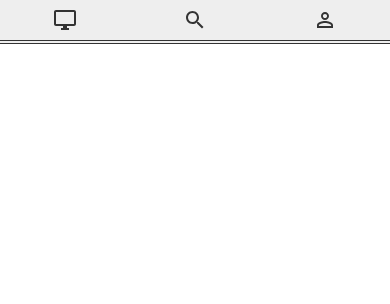
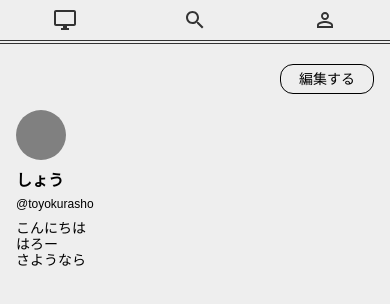
Before and after one commit to toyoboh/kchannel, a React (Create React App) app: page /profile/1 in a window 390 px wide. Shown: the top 304 px of the page. Built offline with nearby package versions, Linux system fonts and the light colour scheme.

Commit message:
プロフィール画面作成

```diff
--- a/src/App.jsx
+++ b/src/App.jsx
@@ -7,6 +7,7 @@ import CategoryList from "./page/CategoryList";
 import BoardList from "./page/BoardList";
 import ThreadList from "./page/ThreadList";
 import CommentList from "./page/CommentList";
+import Profile from "./page/Profile";
 
 function App() {
     return (
@@ -14,7 +15,10 @@ function App() {
             <Router>
                 <Header />
                     <Route exact path="/">test</Route>
-                    <Route exact path="/categoryList">
+                    <Route path="/profile/:userId">
+                        <Profile />
+                    </Route>
+                    <Route path="/categoryList">
                         <CategoryList />
                     </Route>
                     <Route path="/boardList/:categoryId">
--- a/src/component/Header.jsx
+++ b/src/component/Header.jsx
@@ -20,7 +20,7 @@ const Header = () => {
                             <SearchIcon />
                         </li>
                     </Link>
-                    <Link className="header-item" to="">
+                    <Link className="header-item" to="/profile/sho">
                         <li>
                             <PersonOutlineIcon />
                         </li>
--- /dev/null
+++ b/src/css/Profile.css
@@ -0,0 +1,51 @@
+.profile {
+    background-color: var(--base-color);
+    min-height: 100vh;
+}
+
+@media(max-width: 480px) {
+    .profile {
+        padding: 20px 16px;
+        width: 100%;
+    }
+
+    .profile > .update-button-content {
+        margin-bottom: 16px;
+        text-align: right;
+    }
+
+    .profile > .update-button-content > .update-button {
+        border: 1px solid black;
+        border-radius: 13px;
+        font-size: 14px;
+        padding: 6px 18px;
+    }
+
+    .profile > .user-icon-content {
+        margin-bottom: 12px;
+    }
+
+    .profile > .user-icon-content > .user-icon {
+        background-color: gray;
+        border-radius: 50%;
+        height: 50px;
+        font-size: 16px;
+        width: 50px;
+    }
+
+    .profile > .user-main-content > .user-name {
+        font-size: 16px;
+        font-weight: 600;
+        margin-bottom: 8px;
+    }
+
+    .profile > .user-main-content > .user-id {
+        font-size: 12px;
+        margin-bottom: 8px;
+    }
+
+    .profile > .user-main-content > .introduction {
+        font-size: 14px;
+        margin-bottom: 8px;
+    }
+}
--- /dev/null
+++ b/src/page/Profile.jsx
@@ -0,0 +1,25 @@
+import React from "react";
+import { useParams } from "react-router-dom";
+import "../css/Profile.css";
+
+function Profile() {
+    return(
+        <div className="profile">
+            <div className="update-button-content">
+                <button className="update-button">編集する</button>
+            </div>
+
+            <div className="user-icon-content">
+                <div className="user-icon"></div>
+            </div>
+
+            <div className="user-main-content">
+                <div className="user-name">しょう</div>
+                <div className="user-id">@toyokurasho</div>
+                <div className="introduction">こんにちは<br />はろー<br />さようなら</div>
+            </div>
+        </div>
+    )
+}
+
+export default Profile;
```
